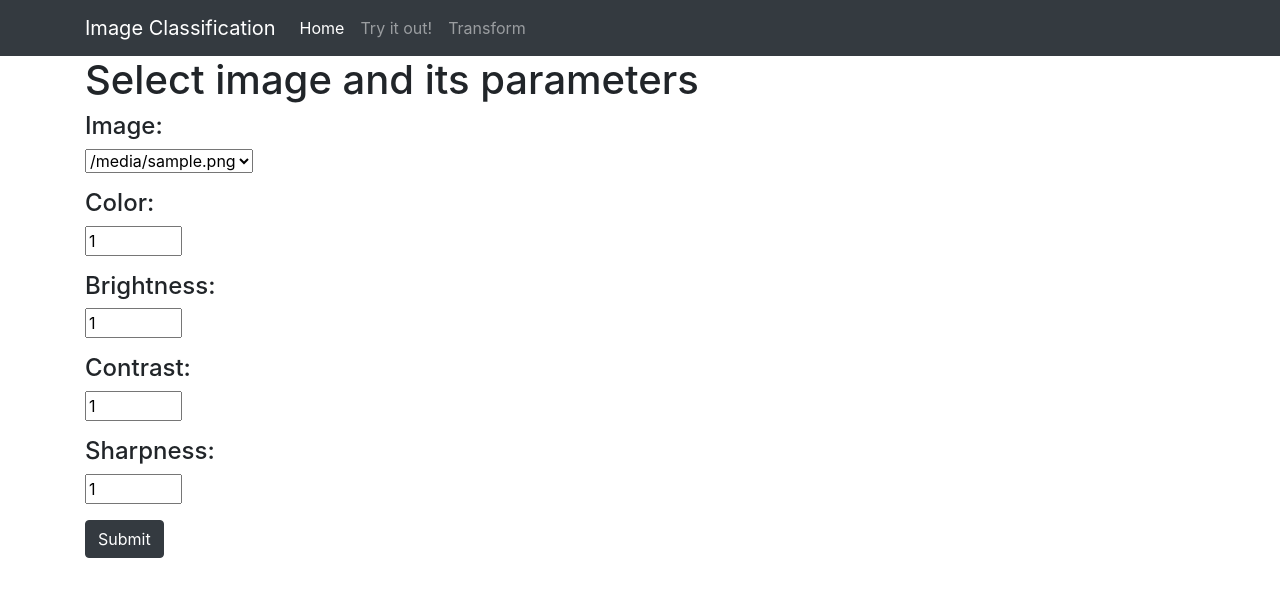
After one commit to jonas-oms/isde-projects-2024-D, a FastAPI app: template app/templates/transformation_select.html in a window 1280 px wide. The commit adds this page. Shown: the top 597 px of the page. Run offline with FastAPI, Linux system fonts and the light colour scheme; the template is opened without the code that fills it: most values are stand-ins (such as "Sample title", 1, 10 or a date in 2020); some libraries are stand-ins or nearby versions.

```diff
--- a/app/templates/base.html
+++ b/app/templates/base.html
@@ -29,7 +29,9 @@
                 <li class="nav-item">
                     <a class="nav-link" href="/classifications">Try it out!</a>
                 </li>
-
+                <li class="nav-item">
+                    <a class="nav-link" href="/transformation">Transform</a>
+                </li>
             </ul>
         </div>
     </div>
--- /dev/null
+++ b/app/templates/transformation_select.html
@@ -0,0 +1,45 @@
+{% extends "base.html" %}
+
+{% block content %}
+
+    <h1>Select image and its parameters</h1>
+    <form method="post" novalidate>
+        <h4>
+            Image:
+        </h4>
+        <p>
+            <select name="image_id">
+                {% for image in images %}
+                  <option value="{{ image }}" SELECTED>{{ image }}</option>
+                {% endfor %}
+              </select>
+        </p>
+
+        <h4>
+            Color:
+        </h4>
+        <p>
+            <input type="number" name="color" min="0" max="1" step=".1" value="1" />
+        </p>
+        <h4>
+            Brightness:
+        </h4>
+        <p>
+            <input type="number" name="brightness" min="0" max="1" step=".1" value="1" />
+        </p>
+        <h4>
+            Contrast:
+        </h4>
+        <p>
+            <input type="number" name="contrast" min="0" max="1" step=".1" value="1" />
+        </p>
+        <h4>
+            Sharpness:
+        </h4>
+        <p>
+            <input type="number" name="sharpness" min="0" max="1" step=".1" value="1" />
+        </p>
+
+        <button type="submit" class="btn btn-dark mb-2">Submit</button>
+    </form>
+{% endblock %}
--- a/main.py
+++ b/main.py
@@ -59,7 +59,7 @@ async def request_classification(request: Request):
     )
 
 
-@app.get("/image-transformation")
+@app.get("/transformation")
 def create_transformation(request: Request):
     """
     Give the wanted page to the user
@@ -73,7 +73,7 @@ def create_transformation(request: Request):
     )
 
 
-@app.post("/image-transformation")
+@app.post("/transformation")
 async def request_transformation(request: Request):
     """
     Create the transformed image with the given parameters of the request before sending it
@@ -96,13 +96,13 @@ async def request_transformation(request: Request):
             {"request": request, "images": list_images(), "errors": form.errors},
         )
 
-    transformed_image = transform_image(image_id, color, brightness, contrast, sharpness)
+    transform_image(image_id, color, brightness, contrast, sharpness, "transformed_image")
 
     return templates.TemplateResponse(
         "transformation_output.html",
         {
             "request": request,
             "image_id": image_id,
-            "transformed_image": transformed_image,
+            "transformed_image": "transformed_image",
         },
     )
```
Also changed, not shown: app/ml/transformation_utils.py (+17 -7 lines), app/templates/transformation_output.html (added, +35 -0 lines).
